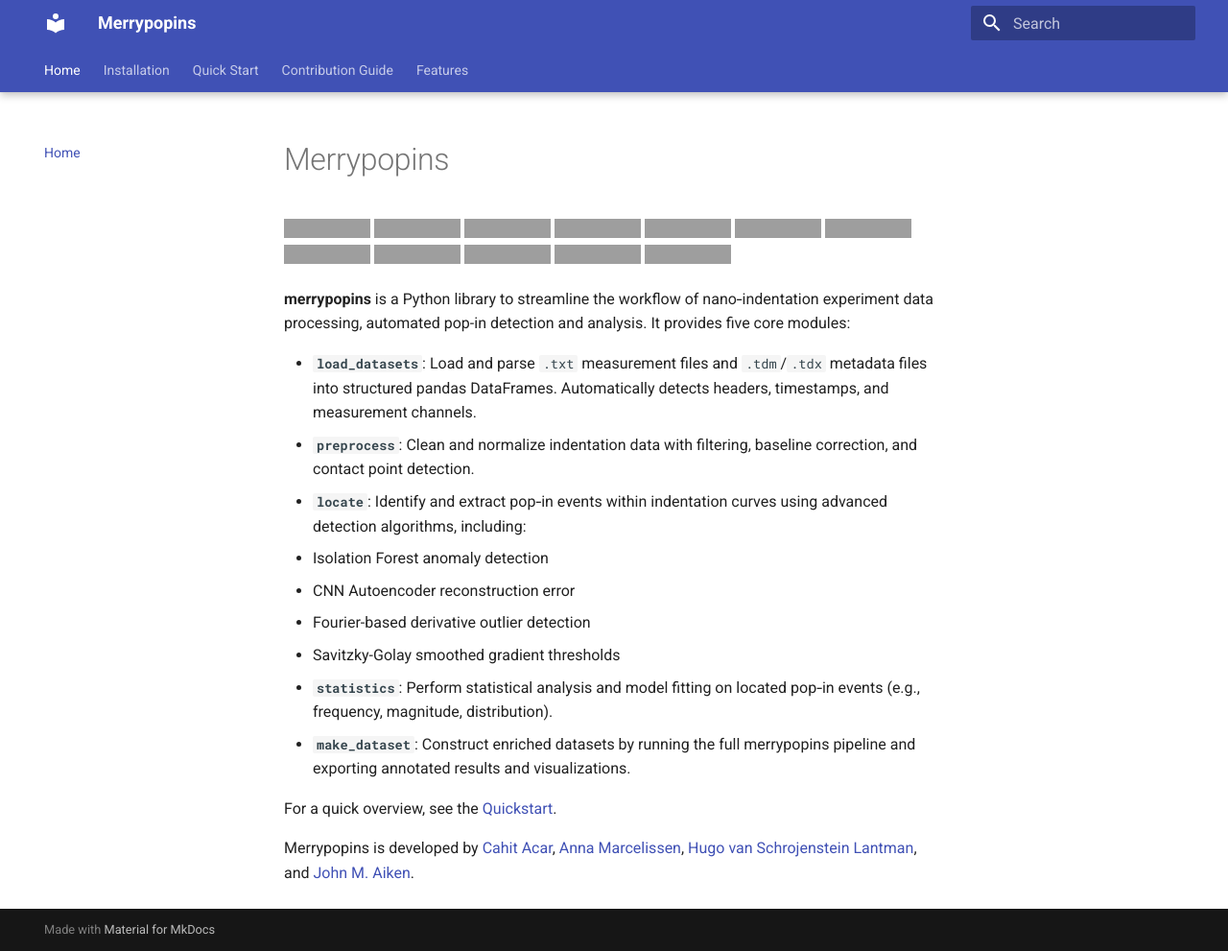
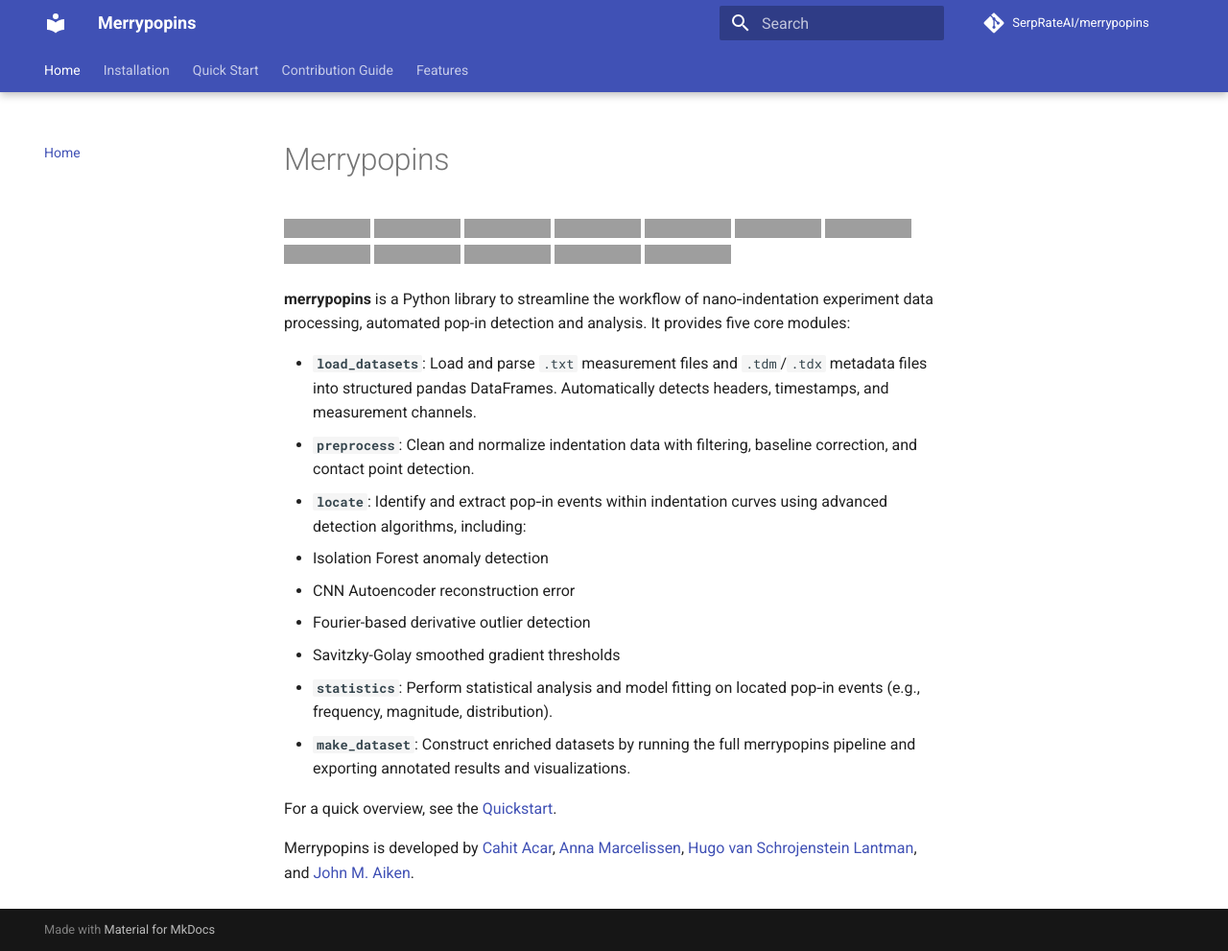
Before and after one commit to SerpRateAI/merrypopins, an MkDocs documentation site: the page built from docs/index.md, in a window 1280 px wide and 991 px high. Shown: the whole window at 96% size. Built offline with MkDocs 1.6.1 and Material for MkDocs 9.7.7, drawn with Linux system fonts in a browser that asks for light colours; comment, search, counter and statistics services are not loaded; grey boxes are pictures that could not be loaded.

Commit message:
Add github to documentation page

```diff
--- a/mkdocs.yml
+++ b/mkdocs.yml
@@ -27,6 +27,9 @@ plugins:
       handlers:
         python:
           paths: ["src"]
+site_url: https://serprateai.github.io/merrypopins/
+repo_name: SerpRateAI/merrypopins
+repo_url: https://github.com/SerpRateAI/merrypopins
 nav:
   - Home: index.md
   - Installation: installation.md
```
